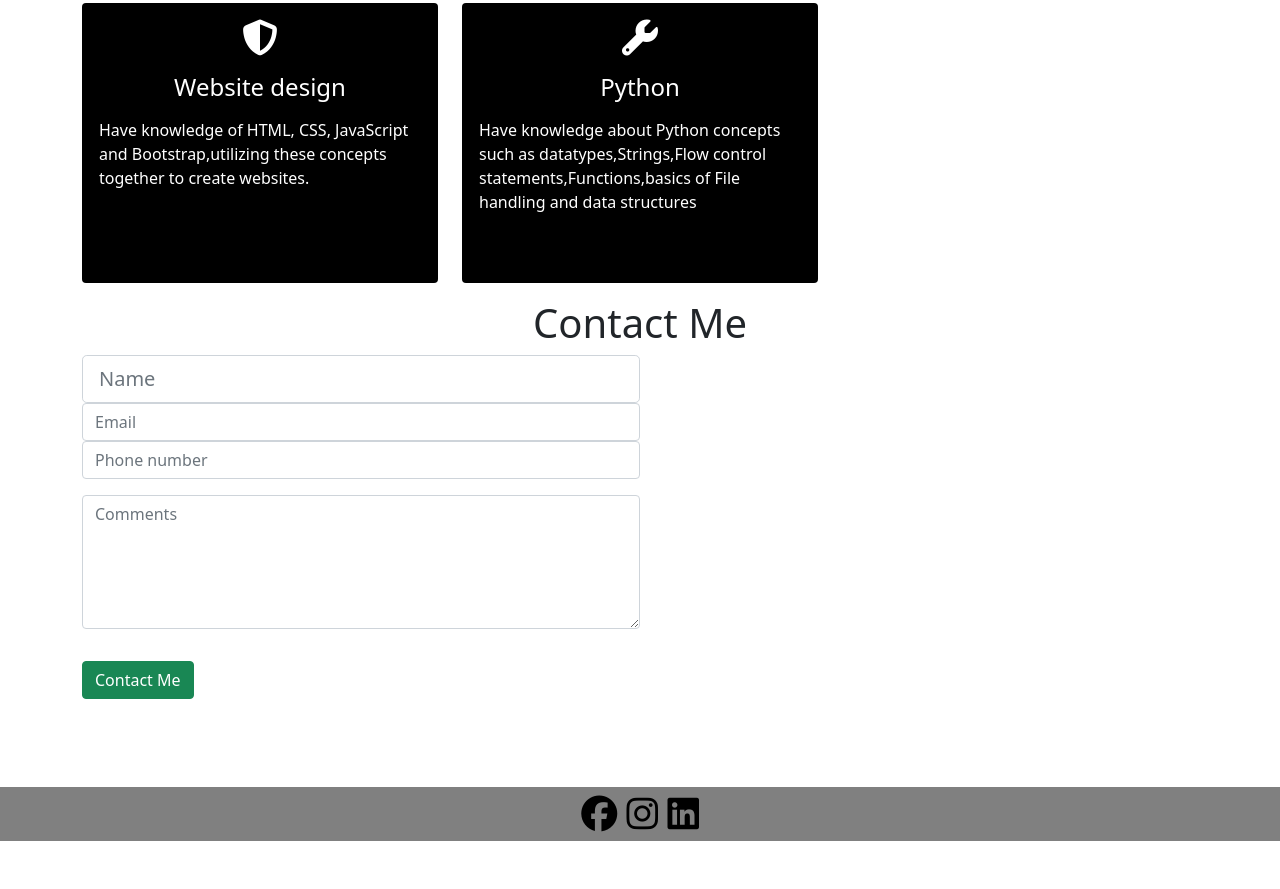
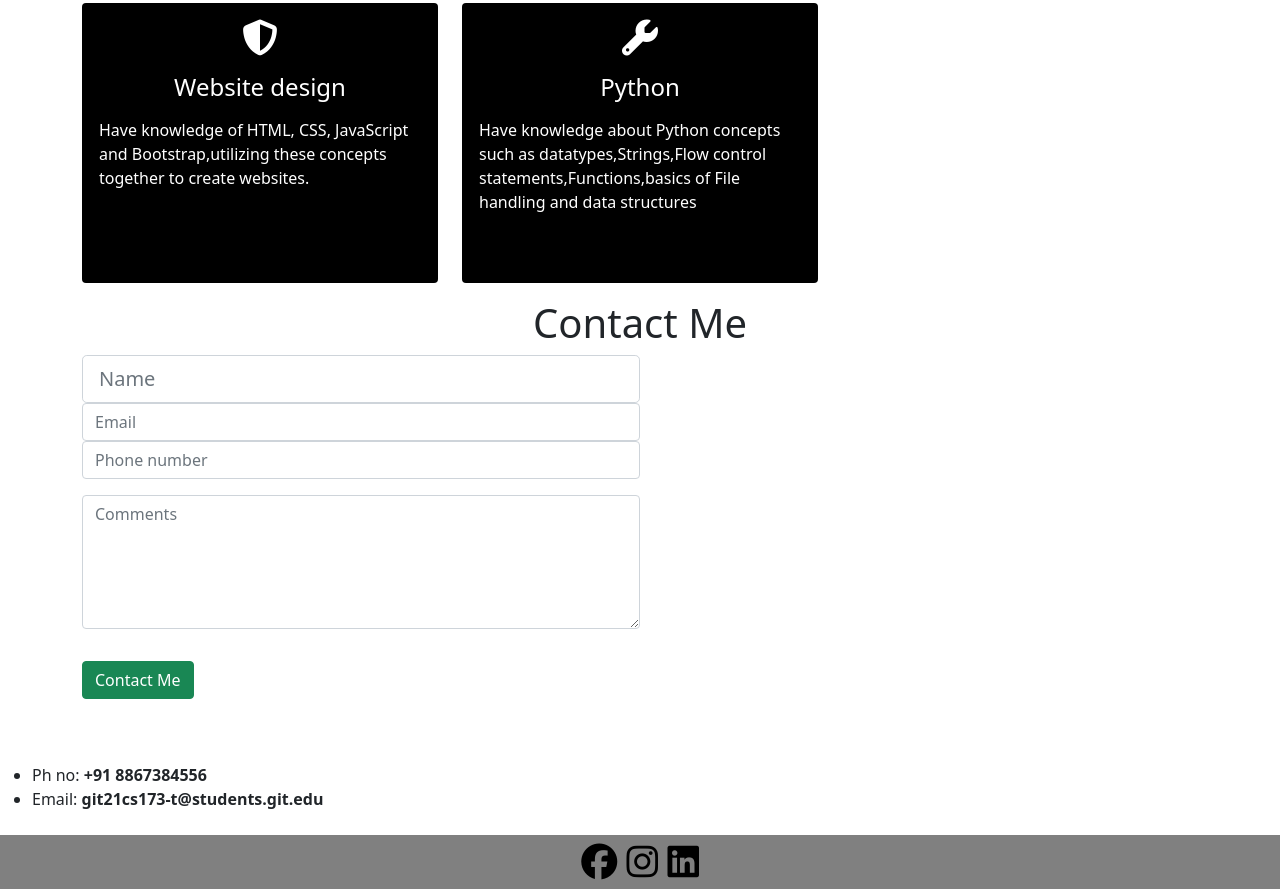
Before and after one commit to Shruthi-GS/finalPortfolio, a plain HTML site: page index.html in a window 1280 px wide. Shown: the part 1353-2242 px from the top of the page. Before the commit the page ends 2194 px from the top, so only its background shows below. Drawn offline with nearby package versions, Linux system fonts and the light colour scheme.

Commit message:
Update index.html

```diff
--- a/index.html
+++ b/index.html
@@ -163,6 +163,12 @@
             </div>
         </div>
     </section>
+              <div>
+        <ul>
+            <li>Ph no: <strong>+91 8867384556</strong></li>
+            <li>Email: <strong>git21cs173-t@students.git.edu</strong></li>
+        </ul>
+    </div>
     <footer id="footer">
         <div class="container-fluid">
             <div class="social-icons mt-4">
```
